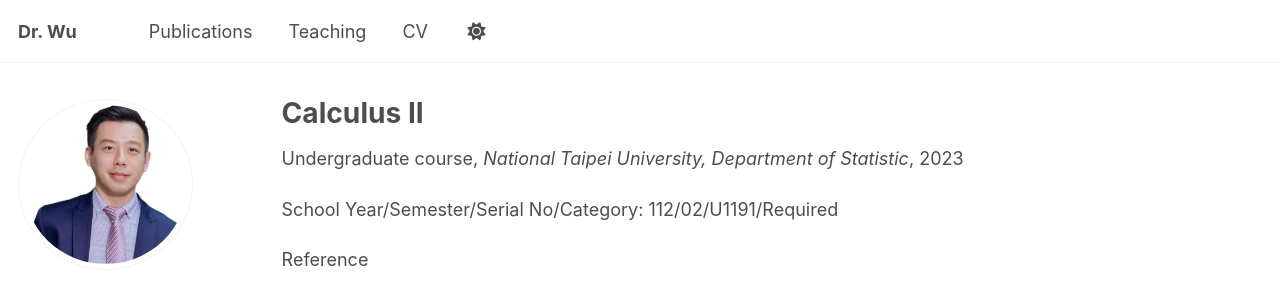
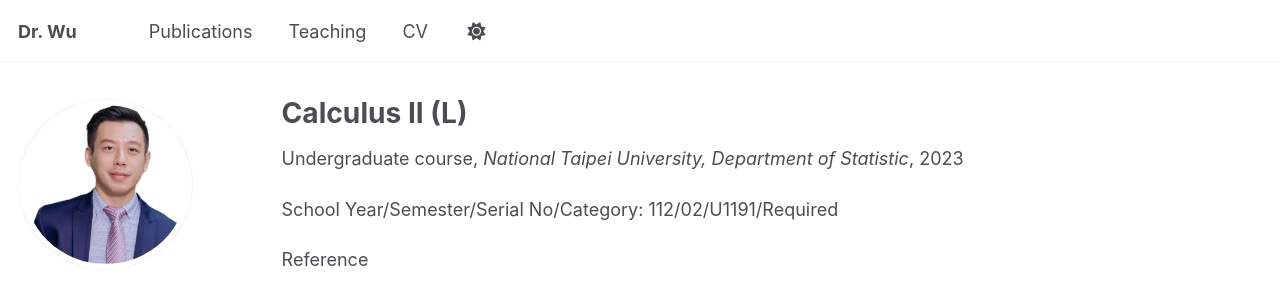
Before and after one commit to SashaWuNYCU/sashawunycu.github.io, a Jekyll site: the page built from _teaching/2023-2nd semester-teaching-2.md, in a window 1280 px wide and 900 px high. Shown: the top 282 px of the window. Built offline with Jekyll 4.4.1, drawn with Linux system fonts in a browser that asks for light colours; a script that is not in the unit is left out.

Commit message:
Revised Class note

```diff
--- a/_teaching/2023-2nd semester-teaching-2.md
+++ b/_teaching/2023-2nd semester-teaching-2.md
@@ -1,5 +1,5 @@
 ---
-title: "Calculus II"
+title: "Calculus II (L)"
 collection: teaching
 type: "Undergraduate course"
 permalink: /teaching/2023-2nd semester-teaching
```
Also changed, not shown: _teaching/2023-2nd semester-teaching-1.md (+1 -1 lines).
